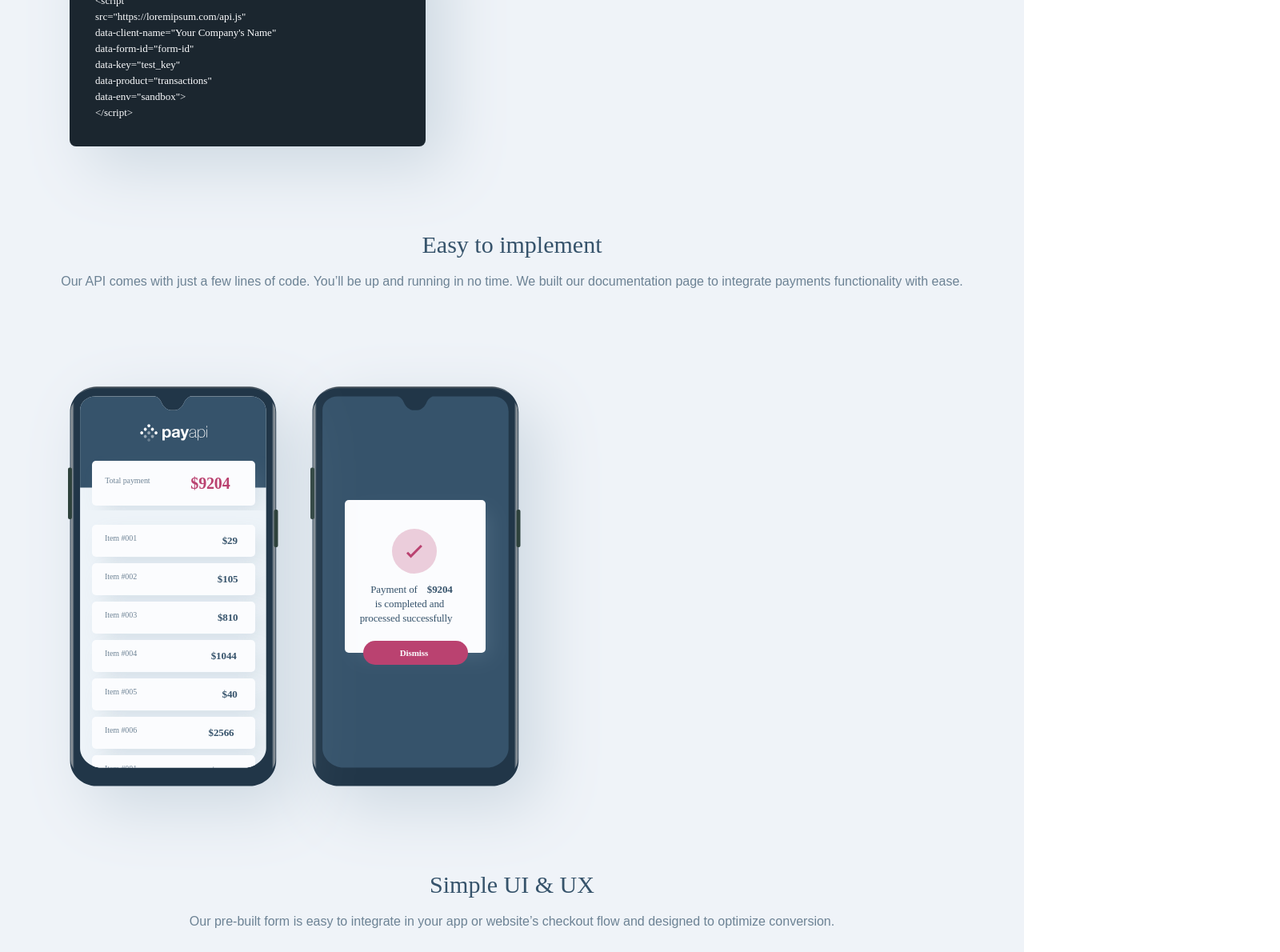
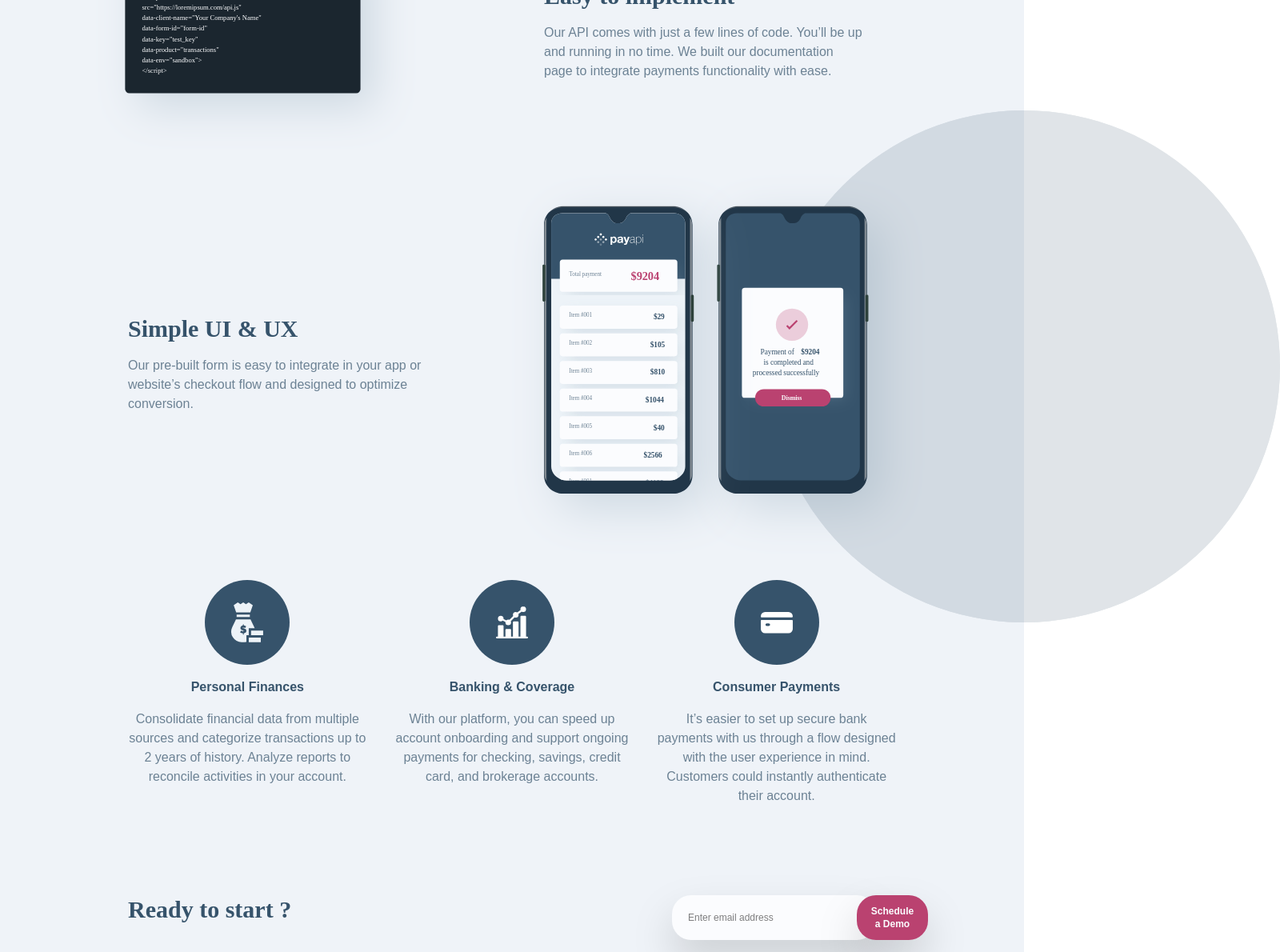
Before and after one commit to QuentinPetton/payApi-multisite, an Angular app: page / in a window 1280 px wide. Shown: the part 1700-2890 px from the top of the page at 80% size, 1600 px wide, since content can reach past the window. Built offline with nearby package versions, Linux system fonts and the light colour scheme.

Commit message:
feat/featureSection desktop version

```diff
--- a/src/app/pages/home/features/features.component.html
+++ b/src/app/pages/home/features/features.component.html
@@ -1,44 +1,48 @@
-<section class="p-8">
+<section class="p-8 lg:grid lg:grid-cols-2 lg:items-center lg:mr-20 lg:gap-40 lg:pt-20 xl:px-30">
   <img src="/assets/home/desktop/illustration-easy-to-implement.svg" alt="code preview with a form and script">
-  <div class="flex flex-col items-center text-center gap-4">
-    <h3 class="font-dm-serif-display text-3xl text-san-juan-blue">Easy to implement</h3>
+  <div class="flex flex-col items-center text-center gap-4 lg:col-start-2 lg:text-left">
+    <h3 class="font-dm-serif-display text-3xl text-san-juan-blue lg:self-start lg:font-bold">Easy to implement</h3>
     <p class="text-light-san-juan-blue"> Our API comes with just a few lines of code. You’ll be up and running in
       no time. We built our documentation page to integrate payments functionality
       with ease.</p>
   </div>
 </section>
-<section class="grid grid-cols-1 p-8">
-  <div class="flex flex-col items-center text-center gap-4">
-    <h3 class="font-dm-serif-display text-3xl text-san-juan-blue">Simple UI & UX</h3>
+<section class="relative grid grid-cols-1 p-8 lg:grid-cols-2 lg:items-center lg:p-0 xl:px-30">
+  <div class="hidden absolute bg-no-repeat bg-cover
+              bg-[url('/assets/shared/desktop/bg-pattern-circle.svg')] xl:block
+              xl:w-[40rem] xl:h-[40rem] xl:top-[-5rem] xl:right-[-20rem] z-0">
+  </div>
+  <div class="relative z-10 flex flex-col items-center text-center gap-4 lg:text-left lg:mr-20 lg:ml-10">
+    <h3 class="font-dm-serif-display text-3xl text-san-juan-blue lg:self-start lg:font-bold">Simple UI & UX</h3>
     <p class="text-light-san-juan-blue">Our pre-built form is easy to integrate in your app or website’s checkout
       flow and designed to optimize conversion.</p>
   </div>
-  <img class="row-start-1" src="/assets/home/desktop/illustration-simple-ui.svg" alt="">
+  <img class="relative z-10 row-start-1 lg:col-start-2" src="/assets/home/desktop/illustration-simple-ui.svg" alt="">
 </section>
-<section class="grid grid-cols-1 p-8 gap-8">
+<section class="grid grid-cols-1 p-8 gap-8 lg:grid-cols-3 lg:mx-10 xl:px-30">
   <div class="flex flex-col items-center text-center gap-4">
     <img src="/assets/home/desktop/icon-personal-finances.svg" alt="">
     <h4 class="font-bold text-san-juan-blue">Personal Finances</h4>
-    <p class="text-light-san-juan-blue">Consolidate financial data from multiple sources and categorize transactions up to
+    <p class="text-light-san-juan-blue lg:text-center">Consolidate financial data from multiple sources and categorize transactions up to
       2 years of history. Analyze reports to reconcile activities in your account.</p>
   </div>
   <div class="flex flex-col items-center text-center gap-4">
     <img src="/assets/home/desktop/icon-banking-and-coverage.svg" alt="">
     <h4 class="font-bold text-san-juan-blue">Banking & Coverage</h4>
-    <p class="text-light-san-juan-blue">With our platform, you can speed up account onboarding and support ongoing payments
+    <p class="text-light-san-juan-blue lg:text-center">With our platform, you can speed up account onboarding and support ongoing payments
       for checking, savings, credit card, and brokerage accounts.</p>
   </div>
   <div class="flex flex-col items-center text-center gap-4">
     <img src="/assets/home/desktop/icon-consumer-payments.svg" alt="">
     <h4 class="font-bold text-san-juan-blue">Consumer Payments</h4>
-    <p class="text-light-san-juan-blue">It’s easier to set up secure bank payments with us through a flow designed with the
+    <p class="text-light-san-juan-blue lg:text-center">It’s easier to set up secure bank payments with us through a flow designed with the
       user experience in mind. Customers could instantly authenticate their account.</p>
   </div>
 </section>
-<section class="text-center p-8">
-  <h3 class="font-dm-serif-display text-3xl text-san-juan-blue">Ready to start ?</h3>
+<section class="text-center p-8 lg:grid lg:grid-cols-2 lg:justify-items-start lg:pt-20 lg:gap-[25rem] xl:px-30 ">
+  <h3 class="font-dm-serif-display text-3xl text-san-juan-blue lg:font-bold lg:ml-10">Ready to start ?</h3>
   <form action="post"
-  class="flex flex-col gap-4 md:flex-row md:gap-0 md:mt-10">
+  class="flex flex-col gap-4 md:flex-row md:gap-0 mt-5 lg:mt-0" >
     <label for="email"></label>
     <input type="text"
     placeholder="Enter email address"
```
